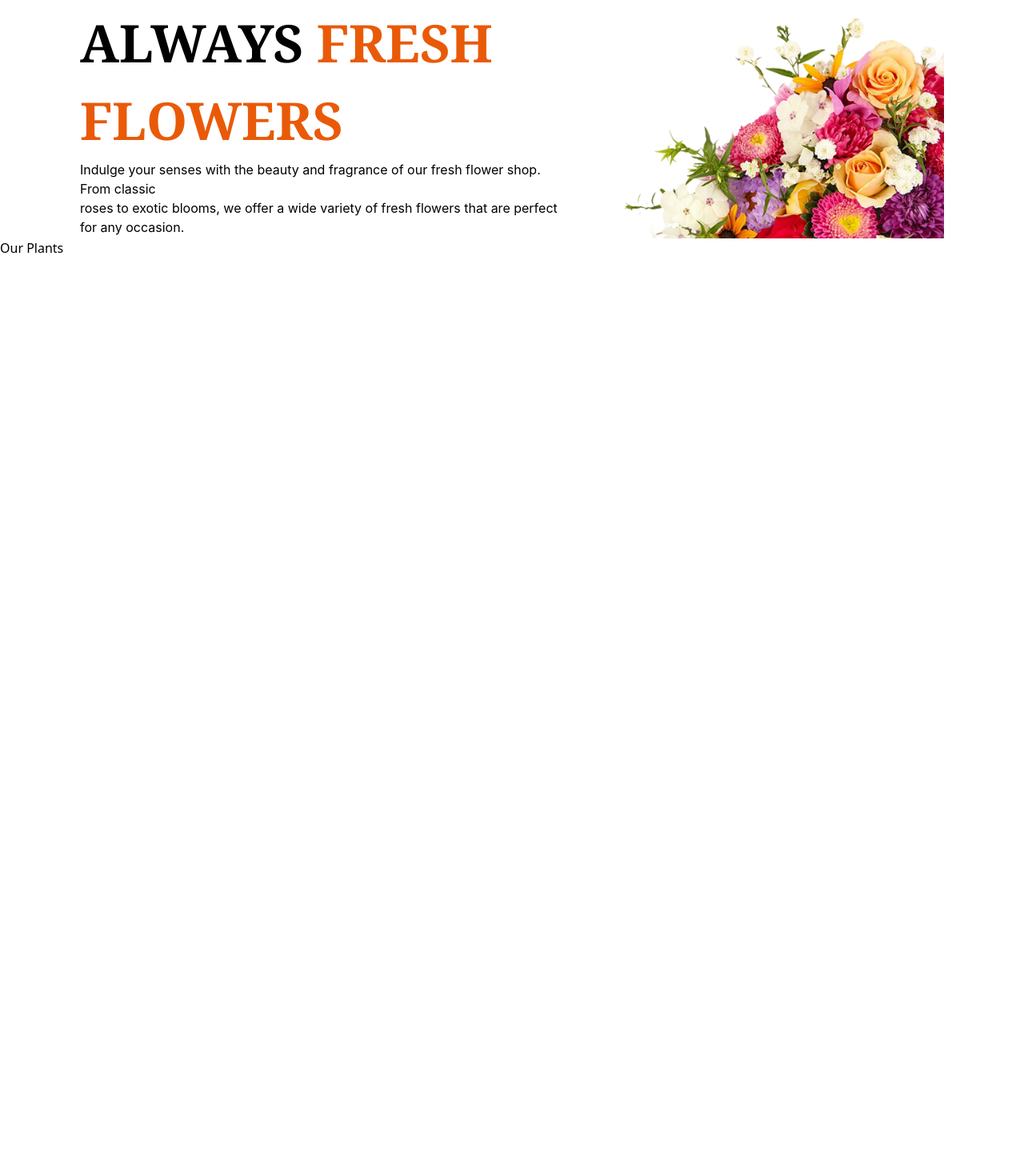
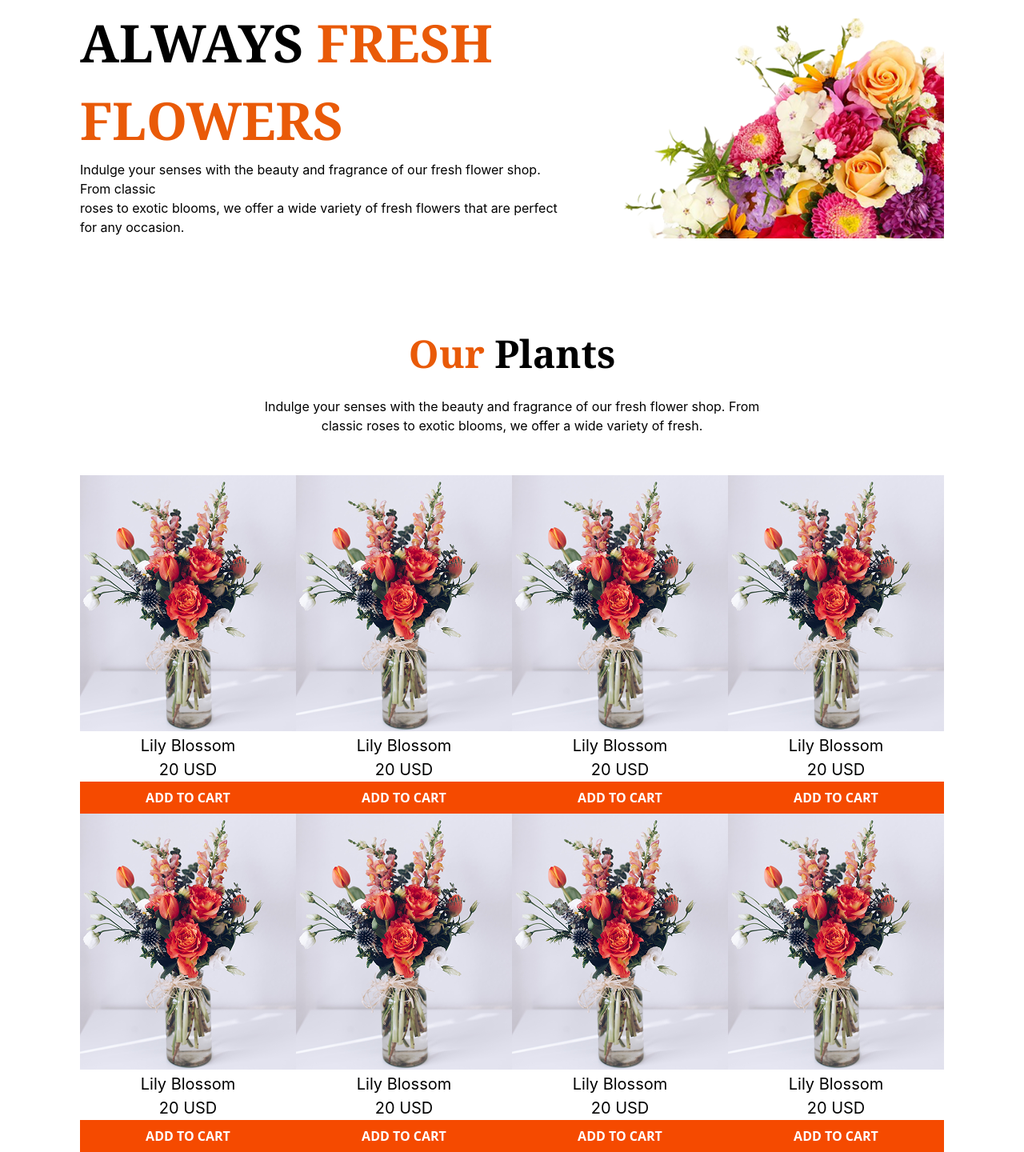
Before and after one commit to MdZiarulHaque58/B12A02-flower-projects, a plain HTML site: page index.html in a window 1280 px wide. Shown: the part 280-1720 px from the top of the page at 80% size. Before the commit the page ends 800 px from the top, so only its background shows below. Drawn offline with nearby package versions, Linux system fonts and the light colour scheme.

Commit message:
follower card added

```diff
--- a/index.html
+++ b/index.html
@@ -57,9 +57,83 @@
 
     </header>
     <main>
-        <section>
+        <section class="mt-[120px]">
+            <div class="text-center">
+                <h3 class="noto-serif text-5xl font-bold"><span class="text-[#E95A08]">Our</span> Plants</h3>
+            </div>
+            <div class="text-center">
+                <p class="inter mt-[30px]">
+                    Indulge your senses with the beauty and fragrance of our fresh flower shop. From <br> classic roses to exotic blooms, we offer a wide variety of fresh.
+                </p>
+            </div>
             <div>
-                <h3>Our Plants</h3>
+                <div class="grid grid-cols-4 justify-between items-center text-center mx-[100px] mt-[50px]">
+                    <div>
+                        <img src="assets/sample-flower-image.png" alt="">
+                        <h3 class="text-[20px] inter font-normal">Lily Blossom</h3>
+                        <h3 class="text-[20px] inter font-bold">20 USD</h3>
+                        <button class="bg-orange-600 text-white font-semibold py-2 px-4 w-full hover:bg-orange-700 transition">
+                            ADD TO CART
+                        </button>
+                    </div>
+                    <div>
+                        <img src="assets/sample-flower-image.png" alt="">
+                        <h3 class="text-[20px] inter font-normal">Lily Blossom</h3>
+                        <h3 class="text-[20px] inter font-bold">20 USD</h3>
+                        <button class="bg-orange-600 text-white font-semibold py-2 px-4 w-full hover:bg-orange-700 transition">
+                            ADD TO CART
+                        </button>
+                    </div>
+                    <div>
+                        <img src="assets/sample-flower-image.png" alt="">
+                        <h3 class="text-[20px] inter font-normal">Lily Blossom</h3>
+                        <h3 class="text-[20px] inter font-bold">20 USD</h3>
+                        <button class="bg-orange-600 text-white font-semibold py-2 px-4 w-full hover:bg-orange-700 transition">
+                            ADD TO CART
+                        </button>
+                    </div>
+                    <div>
+                        <img src="assets/sample-flower-image.png" alt="">
+                        <h3 class="text-[20px] inter font-normal">Lily Blossom</h3>
+                        <h3 class="text-[20px] inter font-bold">20 USD</h3>
+                        <button class="bg-orange-600 text-white font-semibold py-2 px-4 w-full hover:bg-orange-700 transition">
+                            ADD TO CART
+                        </button>
+                    </div>
+                    <div>
+                        <img src="assets/sample-flower-image.png" alt="">
+                        <h3 class="text-[20px] inter font-normal">Lily Blossom</h3>
+                        <h3 class="text-[20px] inter font-bold">20 USD</h3>
+                        <button class="bg-orange-600 text-white font-semibold py-2 px-4 w-full hover:bg-orange-700 transition">
+                            ADD TO CART
+                        </button>
+                    </div>
+                    <div>
+                        <img src="assets/sample-flower-image.png" alt="">
+                        <h3 class="text-[20px] inter font-normal">Lily Blossom</h3>
+                        <h3 class="text-[20px] inter font-bold">20 USD</h3>
+                        <button class="bg-orange-600 text-white font-semibold py-2 px-4 w-full hover:bg-orange-700 transition">
+                            ADD TO CART
+                        </button>
+                    </div>
+                    <div>
+                        <img src="assets/sample-flower-image.png" alt="">
+                        <h3 class="text-[20px] inter font-normal">Lily Blossom</h3>
+                        <h3 class="text-[20px] inter font-bold">20 USD</h3>
+                        <button class="bg-orange-600 text-white font-semibold py-2 px-4 w-full hover:bg-orange-700 transition">
+                            ADD TO CART
+                        </button>
+                    </div>
+                    <div>
+                        <img src="assets/sample-flower-image.png" alt="">
+                        <h3 class="text-[20px] inter font-normal">Lily Blossom</h3>
+                        <h3 class="text-[20px] inter font-bold">20 USD</h3>
+                        <button class="bg-orange-600 text-white font-semibold py-2 px-4 w-full hover:bg-orange-700 transition">
+                            ADD TO CART
+                        </button>
+                    </div>
+
+                </div>
             </div>
         </section>
     </main>
```
